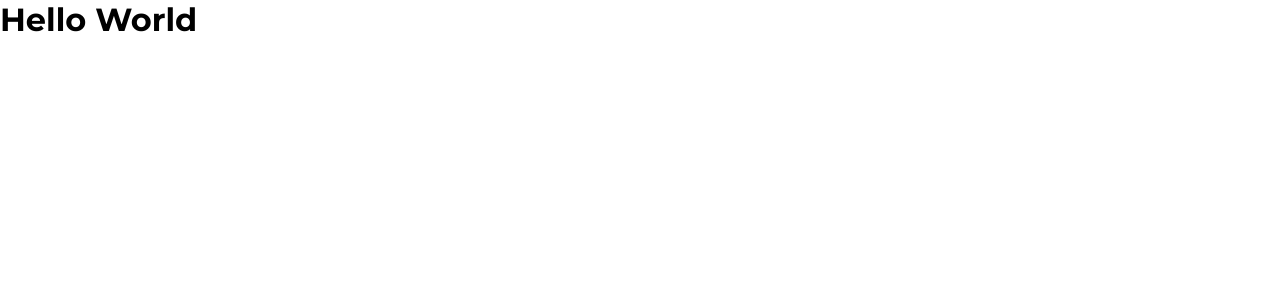
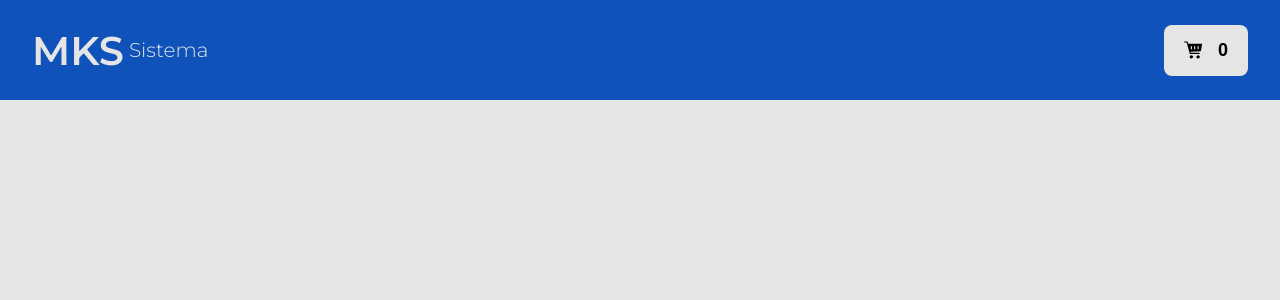
Before and after one commit to viniciusFreitas00/mks-frontend-challenge, a Next.js app: page / in a window 1280 px wide. Shown: the top 300 px of the page. Built offline with nearby package versions, Linux system fonts and the light colour scheme.

Commit message:
:lipstick: create header component

```diff
--- /dev/null
+++ b/src/components/CartButton/index.tsx
@@ -0,0 +1,16 @@
+import Image from "next/image";
+import { CartButtonContainer } from "./styles";
+
+export function CartButton() {
+  return (
+    <CartButtonContainer>
+      <Image
+        src="/images/cartIcon.svg"
+        alt="carrinho de compras"
+        height={18}
+        width={19}
+      />
+      <span>0</span>
+    </CartButtonContainer>
+  );
+}
--- /dev/null
+++ b/src/components/CartButton/styles.ts
@@ -0,0 +1,22 @@
+import styled from "styled-components";
+
+export const CartButtonContainer = styled.button`
+  display: flex;
+  justify-content: space-between;
+  align-items: center;
+  background-color: ${(props) => props.theme.gray100};
+  padding: 15px 20px;
+  border-radius: 8px;
+  border: 0;
+
+  :hover {
+    filter: brightness(0.7);
+    cursor: pointer;
+  }
+
+  span:last-child {
+    margin-left: 15px;
+    font-weight: 700;
+    font-size: 1.125rem;
+  }
+`;
--- /dev/null
+++ b/src/components/CompanyLogo/index.tsx
@@ -0,0 +1,10 @@
+import { LogoContainer } from "./styles";
+
+export function CompanyLogo() {
+  return (
+    <LogoContainer>
+      <span>MKS</span>
+      <span>Sistema</span>
+    </LogoContainer>
+  );
+}
--- /dev/null
+++ b/src/components/CompanyLogo/styles.ts
@@ -0,0 +1,19 @@
+import styled from "styled-components";
+
+export const LogoContainer = styled.div`
+  display: flex;
+  align-items: center;
+
+  span:first-child {
+    font-size: 2.5rem;
+    color: ${props => props.theme.gray100};
+    font-weight: 600;
+    margin-right: 5px;
+  }
+
+  span:last-child {
+    font-size: 	1.25rem;
+    color: ${props => props.theme.gray100};
+    font-weight: 300;
+  }
+`;
--- /dev/null
+++ b/src/components/Header/index.tsx
@@ -0,0 +1,16 @@
+import { CartButton } from "../CartButton";
+import { CompanyLogo } from "../CompanyLogo";
+
+import { HeaderContainer, HeaderContent } from "./styles";
+
+export function Header() {
+  return (
+    <HeaderContainer>
+      <HeaderContent>
+        <CompanyLogo />
+
+        <CartButton />
+      </HeaderContent>
+    </HeaderContainer>
+  );
+}
--- /dev/null
+++ b/src/components/Header/styles.ts
@@ -0,0 +1,17 @@
+import styled from "styled-components";
+
+export const HeaderContainer = styled.header`
+  height: 6.25rem;
+  background-color: ${(props) => props.theme.primary};
+`;
+
+export const HeaderContent = styled.div`
+  max-width: 1440px;
+  height: 6.25rem;
+  margin: 0 auto;
+  padding: 0 2rem;
+
+  display: flex;
+  justify-content: space-between;
+  align-items: center;
+`;
--- /dev/null
+++ b/src/components/Main/index.tsx
@@ -0,0 +1,10 @@
+import { Header } from "../Header";
+import { Container } from "./styles";
+
+export function Main() {
+  return (
+    <Container>
+      <Header />
+    </Container>
+  )
+}
--- /dev/null
+++ b/src/components/Main/styles.ts
@@ -0,0 +1,7 @@
+import styled from 'styled-components';
+
+export const Container = styled.main`
+  width: 100vw;
+  height: 100vh;
+  background-color: ${(props) => props.theme.gray100};
+`;
--- a/src/pages/_app.tsx
+++ b/src/pages/_app.tsx
@@ -1,11 +1,20 @@
+import Head from 'next/head';
 import type { AppProps } from 'next/app'
 import { ThemeProvider } from 'styled-components';
 
-import { lightTheme, GlobalStyles } from '../styles/theme.config'
+import { theme, GlobalStyles } from '../styles/theme.config'
 
 function MyApp({ Component, pageProps }: AppProps) {
   return (
-    <ThemeProvider theme={lightTheme}>
+    <ThemeProvider theme={theme}>
+      <Head>
+        <title>MKS - Desenvolvimento de Sistemas</title>
+        <link rel="shortcut icon" href="/favicon.ico" type="image/x-icon" />
+        <meta
+          name="description"
+          content="A simple project starter to work with TypeScript, React, NextJS and Styled Components"
+        />
+      </Head>
       <GlobalStyles />
       <Component {...pageProps} />
     </ThemeProvider>
--- a/src/pages/index.tsx
+++ b/src/pages/index.tsx
@@ -1,11 +1,9 @@
 import type { NextPage } from 'next'
 
+import { Main } from '../components/Main'
+
 const Home: NextPage = () => {
-  return (
-    <div>
-      <h1>Hello World</h1>
-    </div>
-  )
+  return <Main />
 }
 
 export default Home
--- a/src/styles/theme.config.ts
+++ b/src/styles/theme.config.ts
@@ -1,6 +1,6 @@
 import { createGlobalStyle } from 'styled-components';
 
-export const lightTheme = {
+export const theme = {
   gray100: '#E5E5E5',
   primary: '#0F52BA',
 }
```
Also changed, not shown: public/images/cartIcon.svg (added), public/vercel.svg (deleted).
